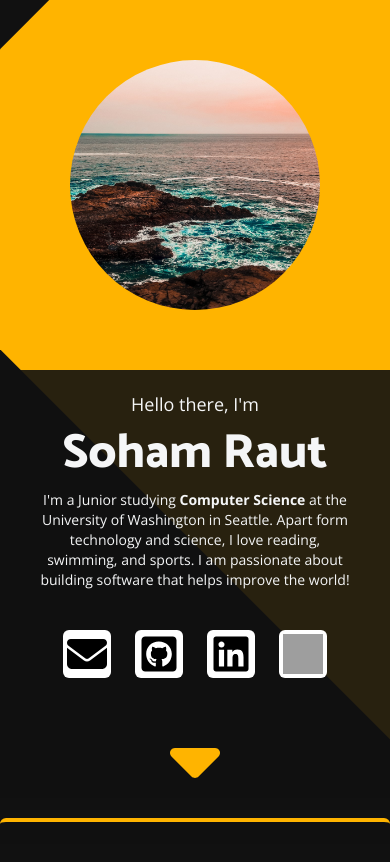
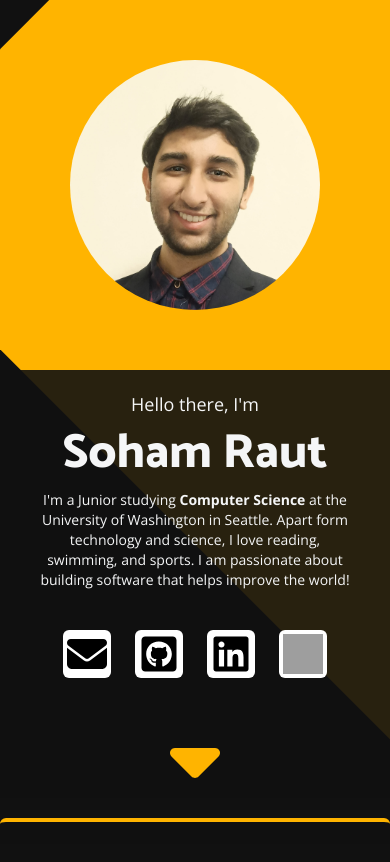
Before and after one commit to sohamsraut/nextjs, a Next.js app: page / in a window 390 px wide. Shown: the top 862 px of the page. Built offline with nearby package versions, Linux system fonts and the light colour scheme; grey boxes are pictures that could not be loaded.

Commit message:
adds picture and fixes mobile view

```diff
--- a/src/components/homePage.js
+++ b/src/components/homePage.js
@@ -1,10 +1,10 @@
 
-export default function homePageComponent() {
+export default function homePageComponent({width}) {
   return (
       <section className="h-fit md:min-h-full w-full flex items-center justify-center" id="home">
         <div className=" fixed md:h-[200%] h-[100%] w-[300%] md:w-full md:left-[-83%] left-[-6%] top-[-40%] md:top-[-50%] bg-[#ffb400]" id="home-decor"></div>
         <div className=" flex flex-col md:flex-row min-h-full w-full py-5 items-center md:justify-between justify-center">
-          <img src="./placeholder.jpg" className="lg:h-4/5 md:h-3/5 sm:h-[300px] sm:w-[300px] h-[250px] w-[250px] mt-10 mb-5 md:mb-0 rounded-full md:rounded-3xl z-[111] left-10 lg:ms-20 md:ms-10 2xl:ms-60"/>
+          <img src={width < 768 ? "./myphoto-mobile.jpg" : "./myphoto.jpg"} className="lg:h-4/5 md:h-3/5 sm:h-[300px] sm:w-[300px] h-[250px] w-[250px] mt-10 mb-5 md:mb-0 rounded-full md:rounded-3xl z-[111] left-10 lg:ms-20 md:ms-10"/>
           <div className="flex flex-col items-center justify-center w-full md:ms-10 mt-10 md:pt-20 pt-5 text-xl z-[111] text-[#f5f6f7] bg-[#111]/[0.9] xl:bg-transparent">
             <p className="text-lg">Hello there, I'm</p>
             <p className="heading lg:text-7xl sm:text-6xl text-5xl mt-3 font-bold">Soham Raut</p>
--- a/src/pages/index.js
+++ b/src/pages/index.js
@@ -7,15 +7,37 @@ import EducationSection from "@/components/education";
 import ExperienceSection from "@/components/experience";
 import ProjectSection from "@/components/projects";
 import ContactForm from "@/components/contactForm";
+import { useState, useEffect } from "react";
 
 // #1b1b1b and #ffb400
 export default function home() {
+  const [windowSize, setWindowSize] = useState({
+    width: undefined,
+    height: undefined
+  });
+
+  useEffect(() => {
+    function handleResize() {
+      setWindowSize({
+        width: window.innerWidth,
+        height: window.innerHeight
+      });
+    }
+
+    window.addEventListener("resize", handleResize);
+
+    // Call handler right away so state gets updated with initial window size
+    handleResize();
+
+    // Don't forget to remove event listener on cleanup
+    return () => window.removeEventListener("resize", handleResize);
+  }, []);
   return (
     <div className="w-full h-full flex flex-col">
       <Head>
         <title>Soham Raut | Home</title>
       </Head>
-      <HomePageComponent />
+      <HomePageComponent width={windowSize.width}/>
       <AboutSection />
       <SkillSection />
       <EducationSection />
```
Also changed, not shown: public/myphoto-mobile.jpg (added), public/myphoto.jpg (added).
